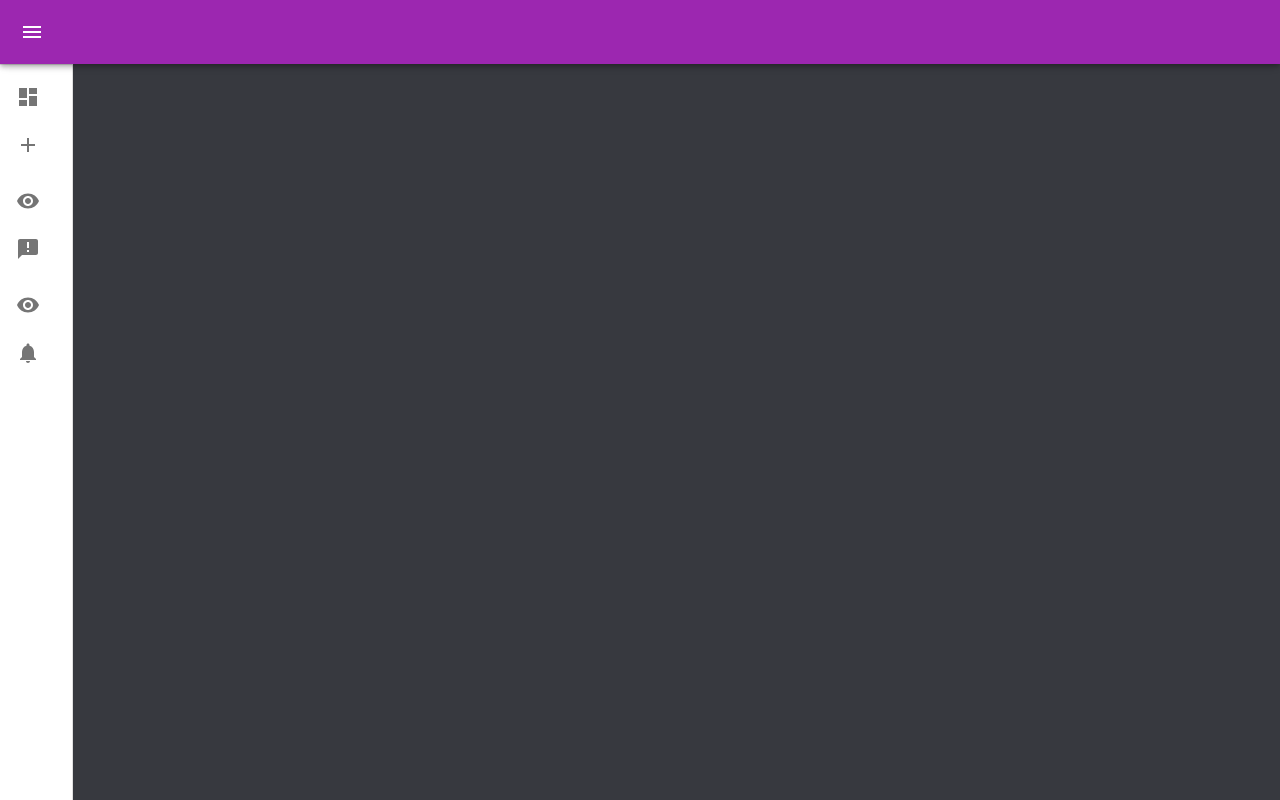
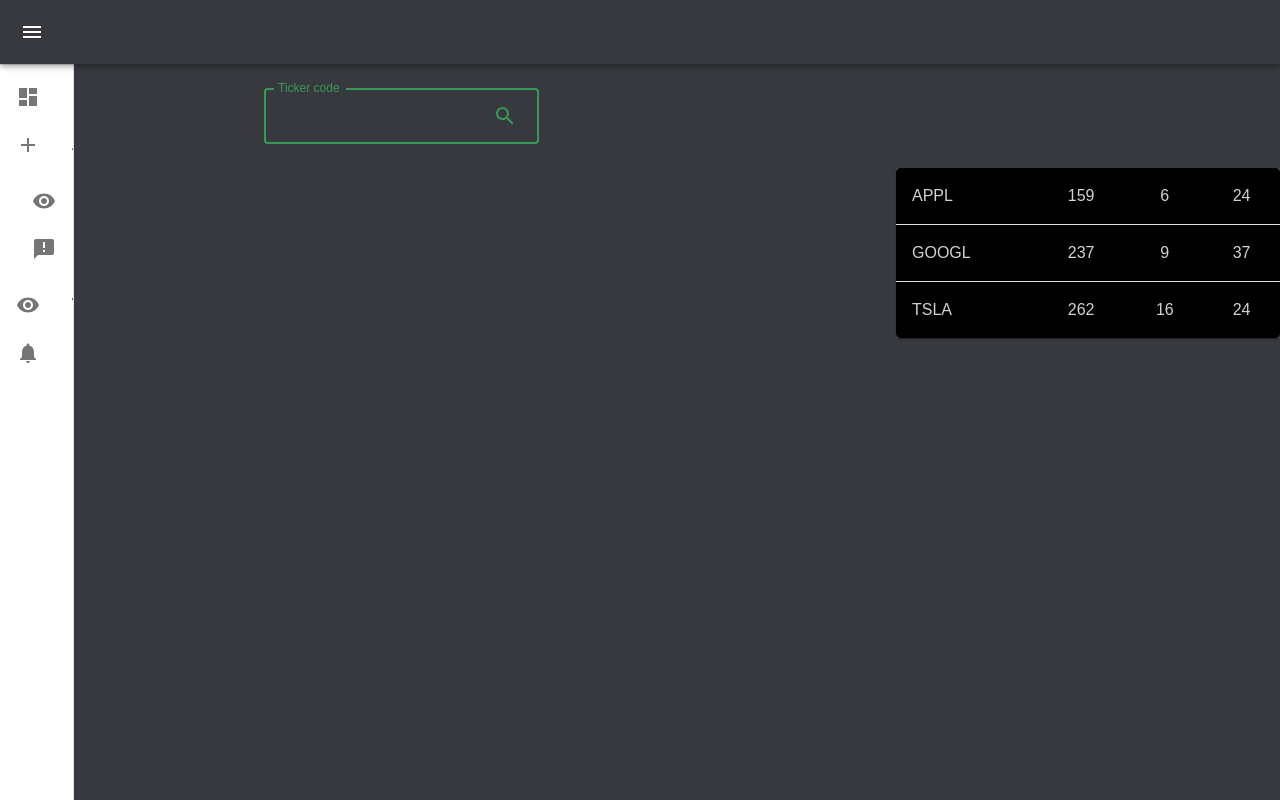
Before and after one commit to jimjy98/investopedia, a React (Create React App) app: page /home in a window 1280 px wide. Both pictures are taken after a click on the button "Add panel". Built offline with nearby package versions, Linux system fonts and the light colour scheme.

Commit message:
dashboard panel

```diff
--- a/package.json
+++ b/package.json
@@ -15,9 +15,11 @@
     "framer-motion": "^4.1.17",
     "history": "^5.1.0",
     "react": "^17.0.2",
+    "react-dnd": "^14.0.4",
+    "react-dnd-html5-backend": "^14.0.2",
     "react-dom": "^17.0.2",
     "react-router-dom": "^6.0.2",
-    "react-scripts": "4.0.3",
+    "react-scripts": "^3.4.4",
     "web-vitals": "^1.1.2"
   },
   "scripts": {
--- a/src/App.js
+++ b/src/App.js
@@ -43,8 +43,8 @@
         <div className={classes.buttonsWrapper}>
           <Button component={Link} to="/home" color='primary' variant="contained" size="large">Beginner</Button>
           <div className={classes.infoWrapper}>
-            <InfoIcon sx={{ color: 'white' }} />
-            <Typography color='white'>You are new to the stock market and are looking for basic stock info</Typography>
+            <InfoIcon sx={{ color: 'lightgrey' }} />
+            <Typography color='lightgrey'>You are new to the stock market and are looking for basic stock info</Typography>
           </div>
 
           <Button component={Link} to="/home" variant="contained" color="primary" size="large">Moderate</Button>
--- /dev/null
+++ b/src/components/WatchlistPanel.js
@@ -0,0 +1,36 @@
+import React from 'react';
+import { Table, TableBody, TableCell, TableContainer, TableRow, Paper, Typography } from '@mui/material';
+
+function createData(ticker, current_value, high, low) {
+    return { ticker, current_value, high, low };
+}
+
+const rows = [
+    createData('APPL', 159, 6.0, 24),
+    createData('GOOGL', 237, 9.0, 37),
+    createData('TSLA', 262, 16.0, 24),
+];
+
+export default function WatchlistPanel() {
+    return (
+        <TableContainer component={Paper}>
+            <Table sx={{ maxWidth: 500 }} aria-label="simple table">
+                <TableBody>
+                    {rows.map((row) => (
+                        <TableRow
+                            key={row.ticker}
+                            sx={{ '&:last-child td, &:last-child th': { border: 0 }, backgroundColor: 'black' }}
+                        >
+                            <TableCell component="th" scope="row">
+                                <Typography color='lightgrey' >{row.ticker}</Typography>
+                            </TableCell>
+                            <TableCell align="center"><Typography color='lightgrey' >{row.current_value}</Typography></TableCell>
+                            <TableCell align="center"><Typography color='lightgrey' >{row.high}</Typography></TableCell>
+                            <TableCell align="center"><Typography color='lightgrey' >{row.low}</Typography></TableCell>
+                        </TableRow>
+                    ))}
+                </TableBody>
+            </Table>
+        </TableContainer>
+    )
+}
--- a/src/index.js
+++ b/src/index.js
@@ -1,3 +1,4 @@
+import React from 'react';
 import { render } from "react-dom";
 import { BrowserRouter, Route, Routes } from "react-router-dom";
 import { ThemeProvider } from '@mui/material'
--- a/src/pages/Dashboard.js
+++ b/src/pages/Dashboard.js
@@ -1,10 +1,10 @@
 import * as React from 'react';
 import { styled, useTheme } from '@mui/material/styles';
+import Box from '@mui/material/Box';
 import MuiDrawer from '@mui/material/Drawer';
 import MuiAppBar from '@mui/material/AppBar';
 import Toolbar from '@mui/material/Toolbar';
 import List from '@mui/material/List';
-import CssBaseline from '@mui/material/CssBaseline';
 import Divider from '@mui/material/Divider';
 import IconButton from '@mui/material/IconButton';
 import MenuIcon from '@mui/icons-material/Menu';
@@ -22,6 +22,10 @@
 import AnnouncementIcon from '@mui/icons-material/Announcement';
 import { Collapse } from '@mui/material';
 import { makeStyles } from '@mui/styles';
+import TextField from '@mui/material/TextField';
+import SearchIcon from '@mui/icons-material/Search';
+import InputAdornment from '@mui/material/InputAdornment';
+import WatchlistPanel from '../components/WatchlistPanel';
 
 const drawerWidth = 240;
 
@@ -31,18 +35,9 @@
         backgroundColor: palette.background.main,
         overflow: 'hidden',
     },
-    buttonsWrapper: {
-        display: 'flex',
-        flexDirection: 'column',
-        justifyContent: 'center',
-        alignItems: 'center',
-    },
-    infoWrapper: {
-        display: 'flex',
-        flexDirection: 'row',
-        justifyContent: 'center',
-        alignItems: 'center'
-    },
+    input: {
+        color: "white"
+    }
 }));
 
 const openedMixin = (theme) => ({
@@ -71,7 +66,6 @@
     alignItems: 'center',
     justifyContent: 'flex-end',
     padding: theme.spacing(0, 1),
-    // necessary for content to be below app bar
     ...theme.mixins.toolbar,
 }));
 
@@ -134,8 +128,14 @@
             </ListItemButton>,
             <Collapse in={expand} timeout="auto" unmountOnExit>
                 <List component="div" >
-                    {generateListItem('Watchlist', 2, handleClick, expand)}
-                    {generateListItem('News', 4, handleClick, expand)}
+                    <ListItemButton key='2' sx={{ pl: 4 }}>
+                        <ListItemIcon>{getItem(2)}</ListItemIcon>
+                        <ListItemText primary='Watchlist' />
+                    </ListItemButton>
+                    <ListItemButton key='4' sx={{ pl: 4 }}>
+                        <ListItemIcon>{getItem(4)}</ListItemIcon>
+                        <ListItemText primary='News' />
+                    </ListItemButton>
                 </List>
             </Collapse>]
         )
@@ -155,28 +155,17 @@
     const theme = useTheme();
     const [open, setOpen] = React.useState(false);
     const [expand, setExpand] = React.useState(false);
-
-    const handleDrawerOpen = () => {
-        setOpen(true);
-    };
-
-    const handleDrawerClose = () => {
-        setOpen(false);
-    };
-
-    const handleClick = () => {
-        setExpand(!expand);
-    }
+    const [ticker, setTicker] = React.useState('');
 
     return (
         <div className={classes.page}>
-            <CssBaseline />
-            <AppBar position="fixed" open={open} color="secondary">
+            <Box>
+                <AppBar position="fixed" open={open} color="background">
                     <Toolbar>
                         <IconButton
                             color="inherit"
                             aria-label="open drawer"
-                        onClick={handleDrawerOpen}
+                            onClick={() => setOpen(true)}
                             edge="start"
                             sx={{
                                 marginRight: '36px',
@@ -189,15 +178,38 @@
                 </AppBar>
                 <Drawer variant="permanent" open={open}>
                     <DrawerHeader>
-                    <IconButton onClick={handleDrawerClose}>
+                        <IconButton onClick={() => setOpen(false)}>
                             {theme.direction === 'rtl' ? <ChevronRightIcon /> : <ChevronLeftIcon />}
                         </IconButton>
                     </DrawerHeader>
                     <Divider />
                     <List>
-                    {generateListItems(['Dashboard', 'Add panel', 'Watchlist', 'Notifications'], handleClick, expand)}
+                        {generateListItems(['Dashboard', 'Add panel', 'Watchlist', 'Notifications'], () => setExpand(!expand), expand)}
                     </List>
                 </Drawer>
+            </Box>
+            <Box component="main" sx={{ flexGrow: 1, p: 3, marginLeft: 30}}>
+                <DrawerHeader />
+                <TextField id="ticker" label="Ticker code" variant="outlined" focused onChange={(e) => setTicker(e.target.value)}
+                    InputProps={{
+                        className: classes.input,
+                        endAdornment: (
+                            <InputAdornment>
+                                <IconButton color="primary">
+                                    <SearchIcon />
+                                </IconButton>
+                            </InputAdornment>
+                        )
+                    }}
+                />
+            </Box>
+
+            <Box width="100%" display="flex" justifyContent="flex-end">
+                <Box sx={{ width: '30%' }}>
+                    <WatchlistPanel />
+                </Box>
+            </Box>
+
         </div>
     );
 }
--- a/src/theme.js
+++ b/src/theme.js
@@ -8,7 +8,10 @@
       background: {
         main: '#37393f',
         contrastText: '#fff',
-      },
+    },
+    white: {
+        main: '#fff',
+      }
     },
     typography: {
       fontFamily: ['Roboto', 'sans-serif'],
```
Also changed, not shown: 2 other files (tests, documents, lock files or other folders). Lines whose indentation alone changed are shown as unchanged.
